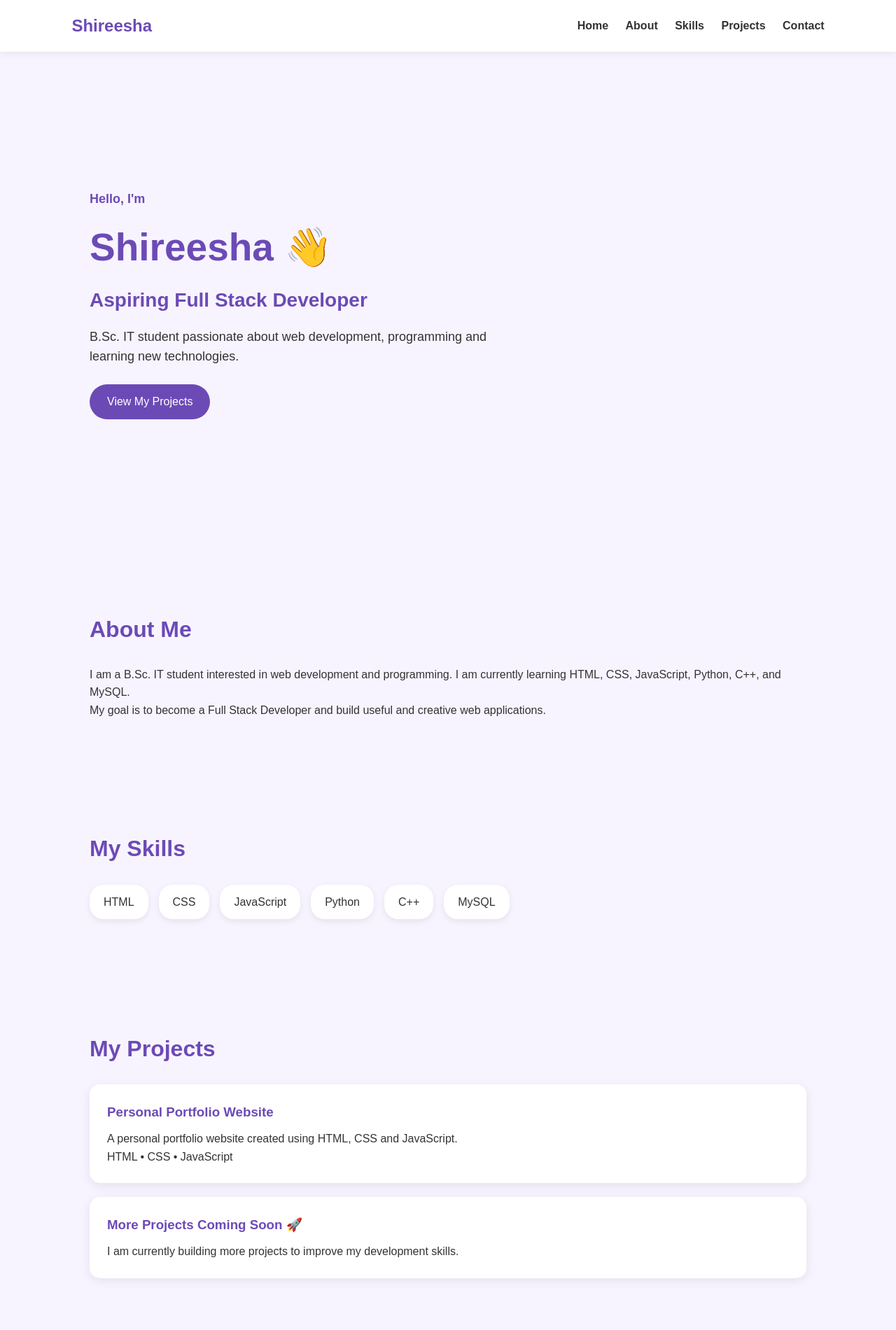
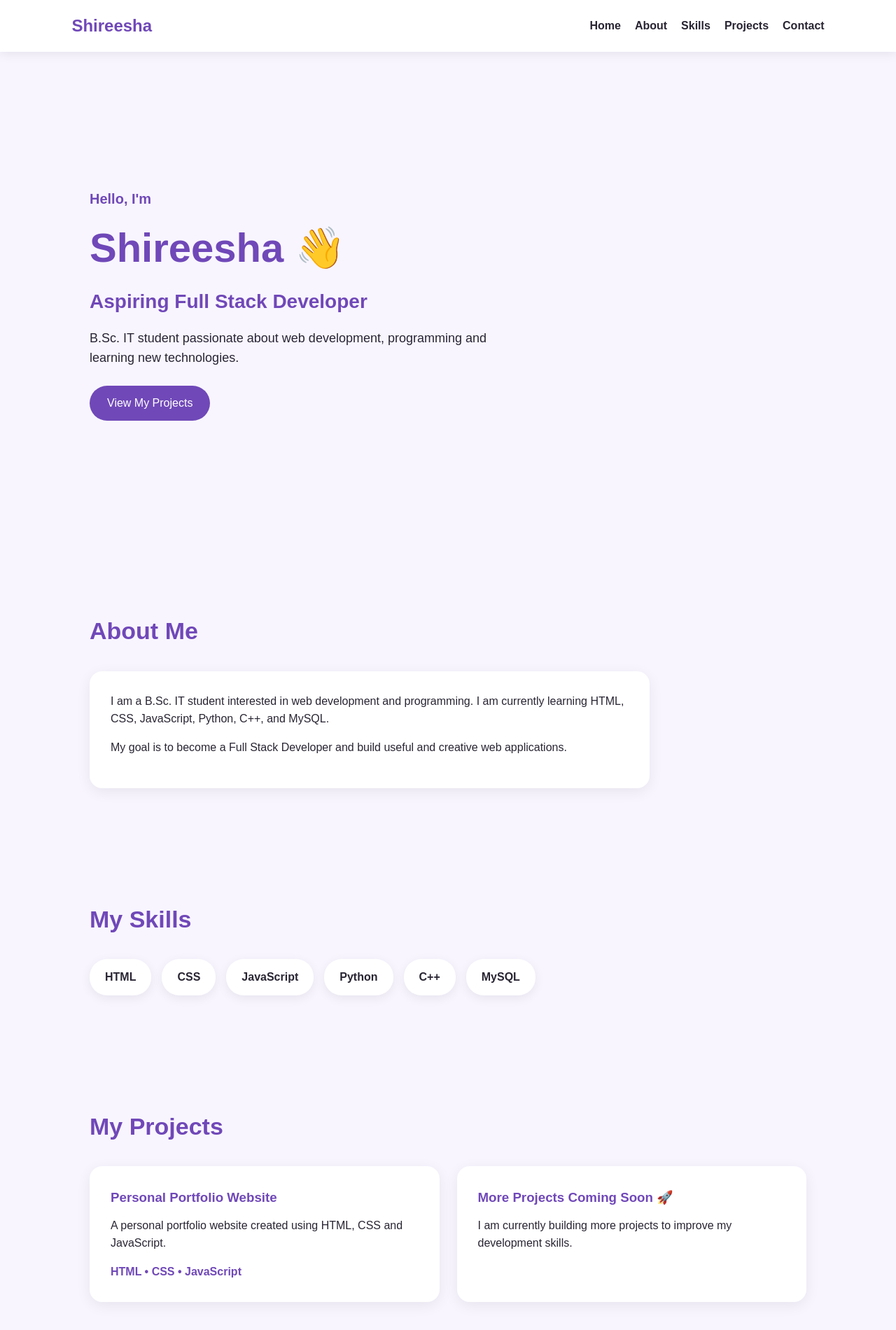
Before and after one commit to janjirlashireesha84/Personal-Portfolio-, a plain HTML site: page index.html in a window 1280 px wide. Shown: the top 1900 px of the page at 70% size. Drawn offline with Linux system fonts and the light colour scheme.

Commit message:
Update style.css

```diff
--- a/style.css
+++ b/style.css
@@ -1,65 +1,70 @@
 * {
-    box-sizing: border-box;
     margin: 0;
     padding: 0;
+    box-sizing: border-box;
     scroll-behavior: smooth;
 }
 
 body {
     font-family: Arial, sans-serif;
-    background: #f7f4ff;
-    color: #333;
+    background: #f8f5ff;
+    color: #292533;
     line-height: 1.6;
 }
 
 /* Navigation */
 
 nav {
-    background: white;
-    padding: 18px 8%;
+    position: sticky;
+    top: 0;
+    z-index: 100;
     display: flex;
     justify-content: space-between;
     align-items: center;
-    position: sticky;
-    top: 0;
-    z-index: 100;
-    box-shadow: 0 2px 10px rgba(0, 0, 0, 0.08);
+    padding: 18px 8%;
+    background: rgba(255, 255, 255, 0.95);
+    box-shadow: 0 3px 15px rgba(0, 0, 0, 0.08);
 }
 
 nav h2 {
-    color: #6c4ab6;
+    color: #7048b8;
+}
+
+nav div {
+    display: flex;
+    gap: 20px;
 }
 
 nav a {
+    color: #292533;
     text-decoration: none;
-    color: #333;
-    margin-left: 20px;
     font-weight: bold;
 }
 
 nav a:hover {
-    color: #6c4ab6;
+    color: #7048b8;
 }
 
 /* Hero */
 
 .hero {
     min-height: 90vh;
+    padding: 100px 10%;
     display: flex;
     flex-direction: column;
     justify-content: center;
-    padding: 60px 10%;
 }
 
-.hero p:first-child {
-    color: #6c4ab6;
+.intro {
+    color: #7048b8;
+    font-size: 20px;
     font-weight: bold;
 }
 
 .hero h1 {
-    font-size: 55px;
-    color: #6c4ab6;
-    margin: 10px 0;
+    font-size: 58px;
+    color: #7048b8;
+    margin: 8px 0;
 }
 
 .hero h2 {
@@ -67,7 +72,7 @@ nav a:hover {
     margin-bottom: 15px;
 }
 
-.hero p {
+.hero > p:not(.intro) {
     max-width: 600px;
     font-size: 18px;
 }
@@ -79,14 +84,15 @@ nav a:hover {
     width: fit-content;
     margin-top: 25px;
     padding: 12px 25px;
-    background: #6c4ab6;
+    background: #7048b8;
     color: white;
     text-decoration: none;
     border-radius: 25px;
+    transition: 0.3s;
 }
 
 .button:hover {
-    background: #51358f;
+    transform: translateY(-3px);
 }
 
 /* Sections */
@@ -96,9 +102,24 @@ section {
 }
 
 section > h2 {
-    color: #6c4ab6;
-    font-size: 32px;
-    margin-bottom: 25px;
+    font-size: 34px;
+    color: #7048b8;
+    margin-bottom: 30px;
+}
+
+/* About */
+
+.about-card,
+.contact-card {
+    background: white;
+    padding: 30px;
+    border-radius: 18px;
+    box-shadow: 0 5px 20px rgba(0, 0, 0, 0.07);
+    max-width: 800px;
+}
+
+.about-card p {
+    margin-bottom: 15px;
 }
 
 /* Skills */
@@ -111,32 +132,65 @@ section > h2 {
 
 .skills span {
     background: white;
-    padding: 12px 20px;
-    border-radius: 20px;
-    box-shadow: 0 3px 10px rgba(0, 0, 0, 0.08);
+    padding: 13px 22px;
+    border-radius: 25px;
+    box-shadow: 0 4px 15px rgba(0, 0, 0, 0.07);
+    font-weight: bold;
+}
+
+.skills span:hover {
+    transform: translateY(-3px);
 }
 
 /* Projects */
 
+.project-container {
+    display: grid;
+    grid-template-columns: repeat(2, 1fr);
+    gap: 25px;
+}
+
 .project-card {
     background: white;
-    padding: 25px;
-    margin-bottom: 20px;
-    border-radius: 15px;
-    box-shadow: 0 4px 15px rgba(0, 0, 0, 0.08);
+    padding: 30px;
+    border-radius: 18px;
+    box-shadow: 0 5px 20px rgba(0, 0, 0, 0.07);
+    transition: 0.3s;
+}
+
+.project-card:hover {
+    transform: translateY(-5px);
 }
 
 .project-card h3 {
-    color: #6c4ab6;
-    margin-bottom: 10px;
+    color: #7048b8;
+    margin-bottom: 12px;
+}
+
+.tech {
+    margin-top: 15px;
+    font-weight: bold;
+    color: #7048b8;
+}
+
+/* Contact */
+
+.links {
+    display: flex;
+    gap: 15px;
+}
+
+.links .button {
+    margin-top: 15px;
 }
 
 /* Footer */
 
 footer {
     text-align: center;
-    padding: 25px;
+    padding: 30px;
     background: white;
+    margin-top: 30px;
 }
 
 /* Mobile */
@@ -144,17 +198,28 @@ footer {
 @media (max-width: 700px) {
 
     nav {
+        padding: 15px 5%;
         flex-direction: column;
-        gap: 10px;
+        gap: 12px;
+    }
+
+    nav div {
+        gap: 12px;
+        flex-wrap: wrap;
+        justify-content: center;
     }
 
     nav a {
-        margin: 5px;
         font-size: 14px;
     }
 
+    .hero {
+        min-height: 80vh;
+        padding: 70px 7%;
+    }
+
     .hero h1 {
-        font-size: 42px;
+        font-size: 45px;
     }
 
     .hero h2 {
@@ -164,4 +229,12 @@ footer {
     section {
         padding: 60px 7%;
     }
+
+    .project-container {
+        grid-template-columns: 1fr;
+    }
+
+    section > h2 {
+        font-size: 30px;
+    }
 }
```
